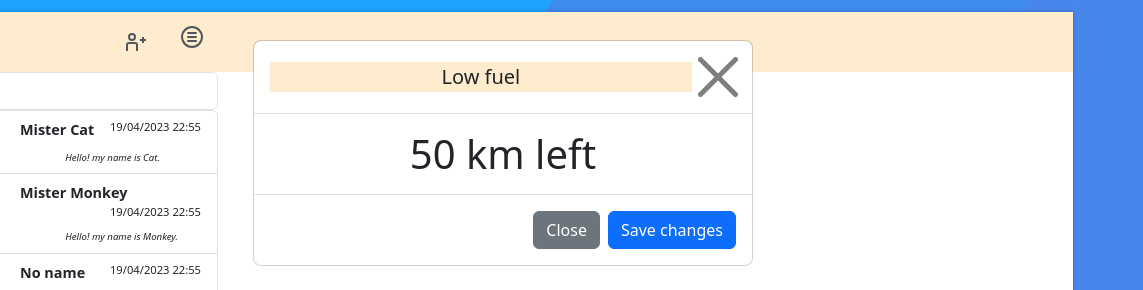
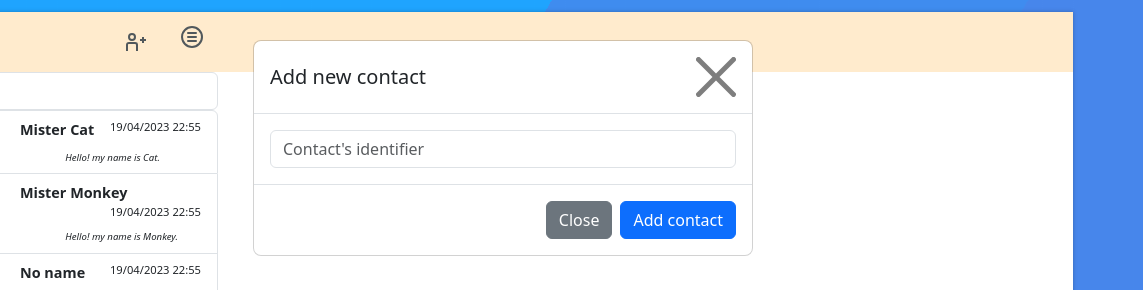
Before and after one commit to TalMizrahii/AP2-Ex1, a plain HTML site: page ChatScreen.html in a window 1280 px wide. Both pictures are taken after a click on the button 262 px from the left and 42 px from the top of the page. Shown: the top 290 px of the page, 137-1280 px from the left. Drawn offline with nearby package versions, Linux system fonts and the light colour scheme.

Commit message:
add contact icon pop up and css

```diff
--- a/ChatScreen.css
+++ b/ChatScreen.css
@@ -18,13 +18,13 @@ body {
     background-color: #fff;
 }
 
-.chatsList h1 {
+.chatsList > h1 {
     width: 100%;
     background-color: blanchedalmond;
     margin: 0;
 }
 
-.chatScreen h1 {
+.chatScreen > h1 {
     width: 100%;
     background-color: blanchedalmond;
     margin: 0;
@@ -86,7 +86,6 @@ body {
 }
 
 /*Add user icon*/
-
 .gg-user-add {
     display: block;
     transform: scale(1);
@@ -103,12 +102,12 @@ body {
             transparent 0) no-repeat 16px 4px/2px 6px
 }
 
-.gg-user-add::after, .gg-user-add::before {
+.gg-user-add::before, .gg-user-add::after {
     content: "";
     display: block;
     box-sizing: border-box;
     position: absolute;
-    border: 2px solid
+    border: 2px solid;
 }
 
 .gg-user-add::before {
@@ -116,7 +115,7 @@ body {
     height: 8px;
     border-radius: 30px;
     top: 0;
-    left: 2px
+    left: 2px;
 }
 
 .gg-user-add::after {
@@ -125,8 +124,13 @@ body {
     border-bottom: 0;
     border-top-left-radius: 3px;
     border-top-right-radius: 3px;
-    top: 9px
+    top: 9px;
 }
+
+.button-background{
+   padding: 0px;
+}
+
 
 /*Menu icon*/
 .gg-menu-round {
@@ -192,3 +196,7 @@ body {
 .modal-backdrop {
     display: none;
 }
+
+#exampleModalLabel .modal-title-background{
+    background-color: white;
+}
--- a/ChatScreen.html
+++ b/ChatScreen.html
@@ -34,23 +34,31 @@
                     <div class="nav-icons">
                         <!-- Modal button -->
                         <button type="button" class="btn" data-bs-toggle="modal" data-bs-target="#exampleModal">
-                            <li  class="gg-user-add"></li>
+                            <li class="gg-user-add"></li>
                         </button>
 
                         <!-- Modal window -->
-                        <div class="modal fade" id="exampleModal" tabindex="-1" aria-labelledby="exampleModalLabel" aria-hidden="true">
+                        <div class="modal fade" id="exampleModal" tabindex="-1" aria-labelledby="exampleModalLabel"
+                             aria-hidden="true">
                             <div class="modal-dialog">
                                 <div class="modal-content">
                                     <div class="modal-header">
-                                        <h1 class="modal-title fs-5" id="exampleModalLabel">Low fuel</h1>
-                                        <button type="button" class="btn-close" data-bs-dismiss="modal" aria-label="Close"></button>
+                                        <h1 class="modal-title-background modal-title fs-5 " id="exampleModalLabel">Add
+                                            new contact</h1>
+                                        <button type="button" class="btn-close" data-bs-dismiss="modal"
+                                                aria-label="Close"></button>
                                     </div>
                                     <div class="modal-body">
-                                        50 km left
+                                        <div class="input-group rounded">
+                                            <input type="search" class="form-control rounded"
+                                                   placeholder="Contact's identifier" aria-label="Search"
+                                                   aria-describedby="search-addon"/>
+                                        </div>
                                     </div>
                                     <div class="modal-footer">
-                                        <button type="button" class="btn btn-secondary" data-bs-dismiss="modal">Close</button>
-                                        <button type="button" class="btn btn-primary">Save changes</button>
+                                        <button type="button" class="btn btn-secondary" data-bs-dismiss="modal">Close
+                                        </button>
+                                        <button type="button" class="btn btn-primary">Add contact</button>
                                     </div>
                                 </div>
                             </div>
```
